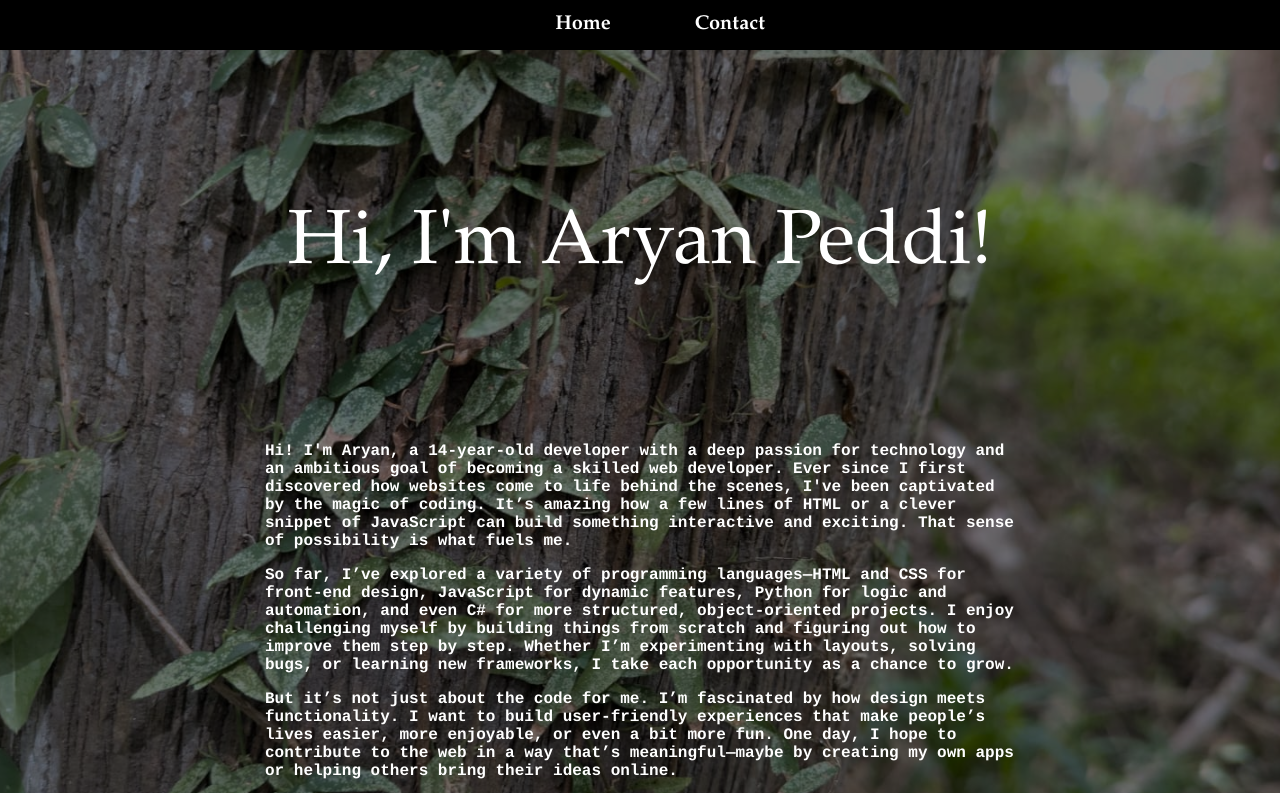
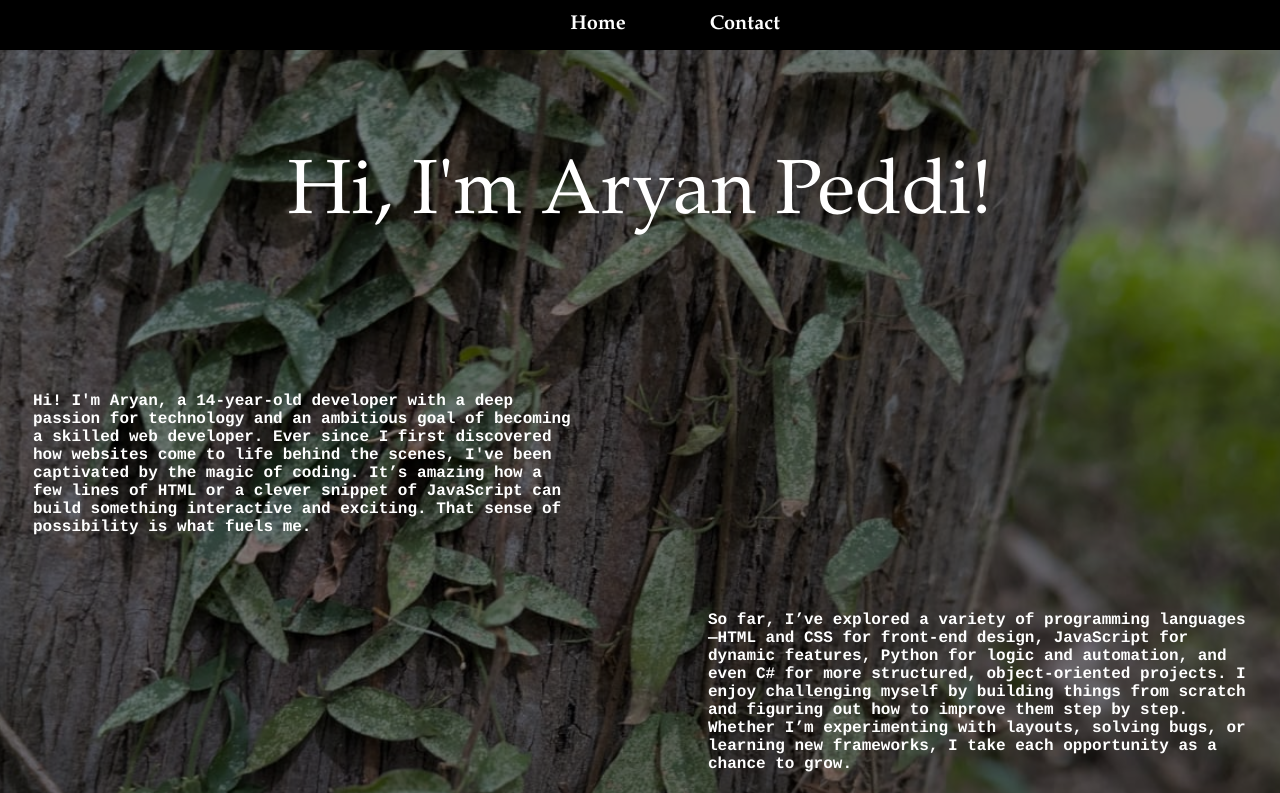
Before and after one commit to ganex-git/portfolioGroundwork2, a plain HTML site: page index.html in a window 1280 px wide. Shown: the top 793 px of the page. Drawn offline with Linux system fonts and the light colour scheme.

Commit message:
Update style.css

```diff
--- a/style.css
+++ b/style.css
@@ -1,26 +1,23 @@
-:root {
-  --nav-height: 50px;
+#homeBody {
+  background-image: url(natureImage.jpg);
+  background-color: rgba(0, 0, 0, 0.5); /* Semi-transparent black */
+  background-blend-mode: darken;
+  background-size: cover;
+  background-position: center;
 }
 
-/* 1) Lock root scrolling only on Home page */
-body#homeBody {
-  height: 100%;
-  margin: 0;
-  padding: 0;
-  overflow: hidden;
+#contactBody {
+  background-image: url(natureImage2.jpg);
+  background-color: rgba(0, 0, 0, 0.5); /* Semi-transparent black */
+  background-blend-mode: darken;
+  background-size: cover;
+  background-position: center;
 }
 
-/* 2) Your scrollable “window” under the navbar (still applies on both pages) */
-#scroll-container {
-  height: calc(100% - var(--nav-height));
-  margin-top: var(--nav-height);
-  overflow-y: auto;
-  overflow-x: hidden;
-  overscroll-behavior: none;
-  -webkit-overflow-scrolling: touch;
+* {
+  text-decoration: none;
 }
 
-/* 3) Navbar stays fixed at top */
 #navbar {
   font-family: Garamond, serif;
   padding-left: 15px;
@@ -29,14 +26,13 @@ body#homeBody {
   top: 0;
   left: 0;
   width: 100%;
-  height: var(--nav-height);
-  z-index: 1000;
+  height: 50px;
   background: black;
 }
 
 #navdiv {
   display: flex;
-  justify-content: center;
+  justify-content: center;  /* fixes centering */
   align-items: center;
   height: 100%;
 }
@@ -54,52 +50,40 @@ body#homeBody {
   font-weight: bold;
 }
 
-/* Global reset */
-* {
-  box-sizing: border-box;
-  text-decoration: none;
-}
-
-/* Section wrappers – keep backgrounds, add offset for anchors */
-#homeBody,
-#contactBody {
-  scroll-margin-top: var(--nav-height);
-  background-color: rgba(0, 0, 0, 0.5);
-  background-blend-mode: darken;
-  background-size: cover;
-  background-position: center;
-  margin: 0;       /* reset old margin-top */
-}
-
-#homeBody {
-  background-image: url(natureImage.jpg);
-}
-
-#contactBody {
-  background-image: url(natureImage2.jpg);
-}
-
-/* Home content blocks */
 #nameElement {
   font-family: Garamond, serif;
   font-weight: 200;
   color: white;
   text-align: center;
-  margin: 150px auto;
-  max-width: 800px;
-  padding: 0 25px;
+  margin: 150px 0px 150px 0px
 }
 
-#introduction,
-#extrainf1,
-#extrainf2,
+#introduction {
+  font-family: courier, monospace;
+  font-weight: bold;
+  color: white;
+  margin: 0px 700px 0px 25px
+}
+
+#extrainf1 {
+  font-family: courier, monospace;
+  font-weight: bold;
+  color: white;
+  margin: 75px 25px 0px 700px
+}
+
+#extrainf2 {
+  font-family: courier, monospace;
+  font-weight: bold;
+  color: white;
+  margin: 75px 700px 0px 25px
+}
+
 #extrainf3 {
   font-family: courier, monospace;
   font-weight: bold;
   color: white;
-  max-width: 800px;
-  margin: 1rem auto;
-  padding: 0 25px;
+  margin: 75px 25px 0px 700px
 }
 
 #finalLine {
@@ -107,12 +91,9 @@ body#homeBody {
   font-weight: bold;
   color: white;
   text-align: center;
-  margin: 125px auto 50px;
-  max-width: 600px;
-  padding: 0 25px;
+  margin: 125px 250px 50px 250px
 }
 
-/* Fade-in / Fade-out animations */
 .fadeIn {
   margin: 1rem 0;
   transform: translateY(20px);
@@ -121,31 +102,33 @@ body#homeBody {
 }
 
 .fadeIn--visible {
-  opacity: 1;
-  transform: translateY(0);
+opacity: 1;
+transform: translateY(0);
 }
 
-.fadeIn--hidden {
-  opacity: 0;
-  transform: translateY(-20px);
-  transition: opacity 0.6s ease-out, transform 0.6s ease-out;
-}
 
-/* Contact content blocks */
-#contactElement,
-#phoneNumber,
-#eMail {
+#contactElement {
   font-family: Garamond, serif;
   font-weight: 200;
   color: white;
   text-align: center;
-  margin: 150px auto 100px;
-  max-width: 600px;
-  padding: 0 25px;
+  margin: 150px 0px 100px 0px
 }
 
-#phoneNumber,
+#phoneNumber {
+  font-family: Garamond, serif;
+  font-size: 32px;
+  font-weight: 200;
+  color: white;
+  text-align: center;
+  margin: 0px 0px 0px 0px;
+}
+
 #eMail {
+  font-family: Garamond, serif;
   font-size: 32px;
-  margin: 0 0 25px;
+  font-weight: 200;
+  color: white;
+  text-align: center;
+  margin: 25px 0px 0px 0px;
 }
```
